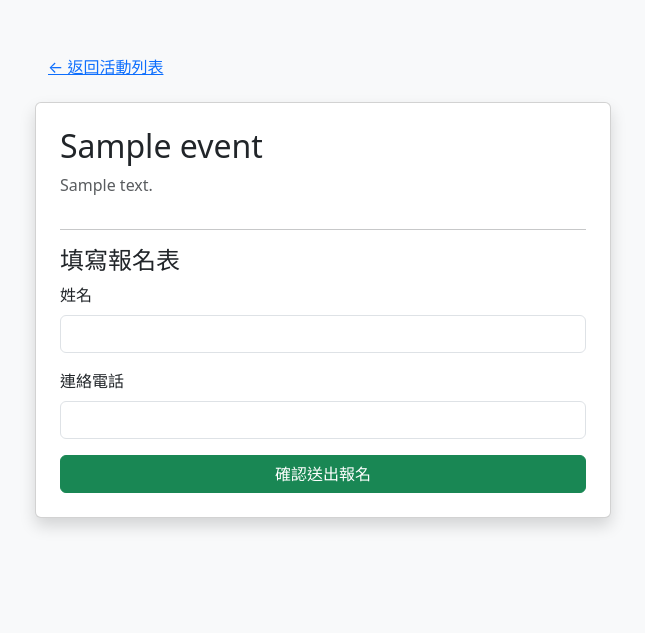
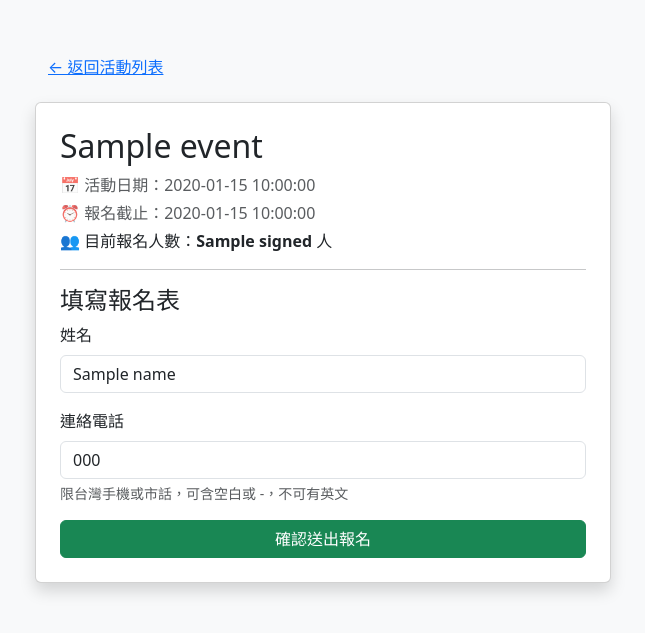
Before and after one commit to shawn-tsai/test1030, a FastAPI app: template templates/event_detail.html in a window 1280 px wide. Shown: the top 633 px of the page, without its empty margins (317-962 px from the left). Run offline with FastAPI, Linux system fonts and the light colour scheme; the template is opened without the code that fills it: most values are stand-ins (such as "Sample title", 1, 10 or a date in 2020); parts of the project's set-up code (start-up, migrations or seed data) failed here and were passed over.

Commit message:
新增報名人數、重複報名檢查、截止報名、電話格式驗證

```diff
--- a/activities.sql
+++ b/activities.sql
@@ -8,16 +8,17 @@ CREATE TABLE "public"."activities" (
     "event_id" integer DEFAULT nextval('activities_event_id_seq') NOT NULL,
     "title" character varying(100) NOT NULL,
     "date" date NOT NULL,
+    "deadline" date,
     CONSTRAINT "activities_pkey" PRIMARY KEY ("event_id")
 )
 WITH (oids = false);
 
-INSERT INTO "activities" ("event_id", "title", "date") VALUES
-(1,	'暨大馬拉松',	'2027-01-10'),
-(2,	'英文歌唱比賽',	'2027-02-22'),
-(3,	'排球新生盃',	'2026-09-28'),
-(4,	'籃球管院盃',	'2027-03-02'),
-(5,	'校園演唱會',	'2027-04-18');
+INSERT INTO "activities" ("event_id", "title", "date", "deadline") VALUES
+(1,	'暨大馬拉松',	'2027-01-10',	'2026-12-31'),
+(2,	'英文歌唱比賽',	'2027-02-22',	'2026-10-29'),
+(3,	'排球新生盃',	'2026-09-28',	NULL),
+(4,	'籃球管院盃',	'2027-03-02',	NULL),
+(5,	'校園演唱會',	'2027-04-18',	NULL);
 
 SELECT setval('activities_event_id_seq', (SELECT MAX(event_id) FROM activities));
 
--- a/registrations.sql
+++ b/registrations.sql
@@ -9,7 +9,8 @@ CREATE TABLE "public"."registrations" (
     "name" character varying(30) NOT NULL,
     "phone_number" character varying(15) NOT NULL,
     "sign_id" integer DEFAULT nextval('registrations_sign_id_seq') NOT NULL,
-    CONSTRAINT "registrations_pkey" PRIMARY KEY ("sign_id")
+    CONSTRAINT "registrations_pkey" PRIMARY KEY ("sign_id"),
+    CONSTRAINT "registrations_phone_check" CHECK ("phone_number" ~ '^0[2-9][0-9]{7,8}$')
 )
 WITH (oids = false);
 
--- a/routes/event.py
+++ b/routes/event.py
@@ -1,4 +1,7 @@
+import re
+import unicodedata
 from datetime import date
+from typing import Optional
 from fastapi import APIRouter, Depends, Request, Form
 from fastapi.responses import HTMLResponse, RedirectResponse
 from fastapi.templating import Jinja2Templates
@@ -7,17 +10,34 @@ from db import getDB
 router = APIRouter()
 templates = Jinja2Templates(directory="templates")
 
-EVENT_COLUMNS = "event_id AS id, title, date"
+EVENT_COLUMNS = """
+	a.event_id AS id, a.title, a.date,
+	COALESCE(a.deadline, a.date) AS deadline,
+	CURRENT_DATE > COALESCE(a.deadline, a.date) AS closed,
+	(SELECT COUNT(*) FROM registrations r WHERE r.event_id = a.event_id) AS signed
+"""
+
+
+def normalizePhone(raw):
+	phone = unicodedata.normalize("NFKC", raw).strip()
+	if not re.fullmatch(r"\+?[0-9 ()\-]+", phone):
+		return None
+	digits = re.sub(r"[^0-9]", "", phone)
+	if digits.startswith("886"):
+		digits = "0" + digits[3:]
+	if re.fullmatch(r"09[0-9]{8}", digits) or re.fullmatch(r"0[2-8][0-9]{7,8}", digits):
+		return digits
+	return None
 
 
 async def getEvent(db, eid):
-	cur = await db.execute(f"SELECT {EVENT_COLUMNS} FROM activities WHERE event_id=%s;", (eid,))
+	cur = await db.execute(f"SELECT {EVENT_COLUMNS} FROM activities a WHERE a.event_id=%s;", (eid,))
 	return await cur.fetchone()
 
 
 @router.get("/events")
 async def eventList(request: Request, db=Depends(getDB)):
-	cur = await db.execute(f"SELECT {EVENT_COLUMNS} FROM activities ORDER BY date, event_id;")
+	cur = await db.execute(f"SELECT {EVENT_COLUMNS} FROM activities a ORDER BY a.date, a.event_id;")
 	data = await cur.fetchall()
 	return templates.TemplateResponse(name="index.html", request=request, context={"events": data})
 
@@ -27,10 +47,15 @@ async def eventNew(request: Request):
 	return templates.TemplateResponse(name="event_new.html", request=request)
 
 @router.post("/events")
-async def eventInsert(title: str = Form(...), eventDate: date = Form(..., alias="date"), db=Depends(getDB)):
+async def eventInsert(
+	title: str = Form(...),
+	eventDate: date = Form(..., alias="date"),
+	deadline: Optional[str] = Form(None),
+	db=Depends(getDB),
+):
 	await db.execute(
-		"INSERT INTO activities (title, date) VALUES (%s, %s);",
-		(title, eventDate),
+		"INSERT INTO activities (title, date, deadline) VALUES (%s, %s, %s);",
+		(title, eventDate, deadline or None),
 	)
 	return RedirectResponse(url="/events", status_code=303)
 
@@ -43,9 +68,33 @@ async def eventDetail(eid: int, request: Request, db=Depends(getDB)):
 	return templates.TemplateResponse(name="event_detail.html", request=request, context={"event": event})
 
 @router.post("/events/{eid}/register")
-async def registerSubmit(eid: int, name: str = Form(...), phone: str = Form(...), db=Depends(getDB)):
-	if await getEvent(db, eid) is None:
+async def registerSubmit(eid: int, request: Request, name: str = Form(...), phone: str = Form(...), db=Depends(getDB)):
+	event = await getEvent(db, eid)
+	if event is None:
 		return HTMLResponse("找不到這個活動", status_code=404)
+
+	name, phone = name.strip(), phone.strip()
+	normalized = normalizePhone(phone)
+	error = None
+	if event["closed"]:
+		error = "此活動已截止報名"
+	elif normalized is None:
+		error = "電話格式錯誤，請輸入台灣手機（例如 0912-345-678）或市話（例如 02-1234-5678），不可包含英文或其他符號"
+	else:
+		phone = normalized
+		cur = await db.execute(
+			"SELECT 1 FROM registrations WHERE event_id=%s AND name=%s AND phone_number=%s;",
+			(eid, name, phone),
+		)
+		if await cur.fetchone():
+			error = f"{name}（{phone}）已經報名過此活動"
+
+	if error:
+		return templates.TemplateResponse(
+			name="event_detail.html", request=request, status_code=400,
+			context={"event": event, "error": error, "name": name, "phone": phone},
+		)
+
 	await db.execute(
 		"INSERT INTO registrations (event_id, name, phone_number) VALUES (%s, %s, %s);",
 		(eid, name, phone),
--- a/templates/event_detail.html
+++ b/templates/event_detail.html
@@ -12,22 +12,33 @@
 
         <div class="card shadow p-4">
             <h2>{{ event.title }}</h2>
-            <p class="text-muted">{{ event.description }}</p>
+            <p class="text-muted mb-1">📅 活動日期：{{ event.date }}</p>
+            <p class="text-muted mb-1">⏰ 報名截止：{{ event.deadline }}</p>
+            <p class="mb-0">👥 目前報名人數：<strong>{{ event.signed }}</strong> 人</p>
             <hr>
 
+            {% if error %}
+            <div class="alert alert-danger">{{ error }}</div>
+            {% endif %}
+
+            {% if event.closed %}
+            <div class="alert alert-secondary text-center mb-0">此活動已截止報名</div>
+            {% else %}
             <h4>填寫報名表</h4>
             <!-- 送出 POST 請求到後端的報名 API -->
             <form action="/events/{{ event.id }}/register" method="POST">
                 <div class="mb-3">
                     <label for="name" class="form-label">姓名</label>
-                    <input type="text" class="form-control" id="name" name="name" required>
+                    <input type="text" class="form-control" id="name" name="name" value="{{ name or '' }}" required>
                 </div>
                 <div class="mb-3">
                     <label for="phone" class="form-label">連絡電話</label>
-                    <input type="tel" class="form-control" id="phone" name="phone" required>
+                    <input type="tel" class="form-control" id="phone" name="phone" value="{{ phone or '' }}" required maxlength="20" placeholder="例如 0912-345-678 或 02-1234-5678">
+                    <div class="form-text">限台灣手機或市話，可含空白或 -，不可有英文</div>
                 </div>
                 <button type="submit" class="btn btn-success w-100">確認送出報名</button>
             </form>
+            {% endif %}
         </div>
     </div>
 </body>
--- a/templates/event_new.html
+++ b/templates/event_new.html
@@ -26,6 +26,12 @@
                 </div>
 
                 <div class="mb-3">
+                    <label for="deadline" class="form-label">報名截止日</label>
+                    <input type="date" class="form-control" id="deadline" name="deadline">
+                    <div class="form-text">不填的話，預設為活動當天截止</div>
+                </div>
+
+                <div class="mb-3">
                     <label for="description" class="form-label">活動描述</label>
                     <textarea class="form-control" id="description" name="description" rows="4" placeholder="請輸入活動詳細說明..."></textarea>
                 </div>
--- a/templates/participants.html
+++ b/templates/participants.html
@@ -12,6 +12,10 @@
 
         <div class="card shadow p-4">
             <h2>📋 {{ event.title }} - 報名清單</h2>
+            <p class="mb-0">
+                👥 目前報名人數：<strong>{{ participants | length }}</strong> 人
+                {% if event.closed %}<span class="badge bg-secondary ms-1">已截止</span>{% endif %}
+            </p>
             <hr>
             <table class="table table-striped">
                 <thead>
```
Also changed, not shown: templates/index.html (+10 -1 lines).
